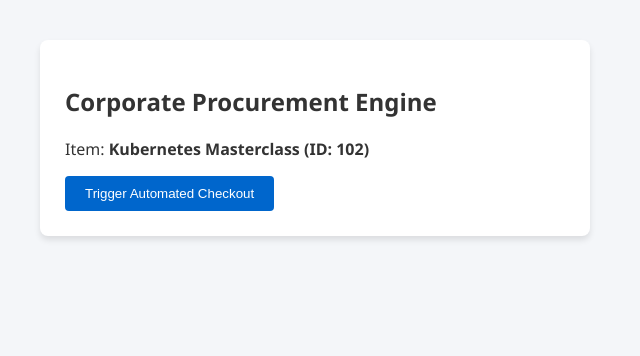
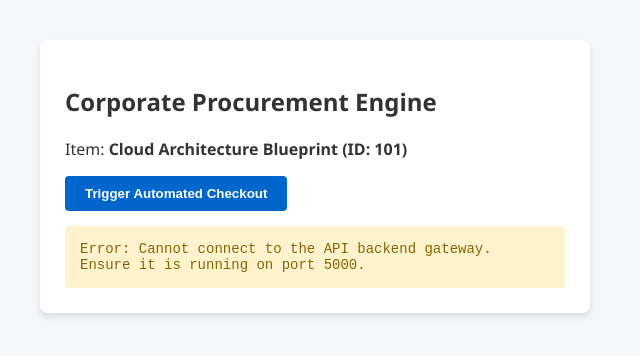
Before and after one commit to Simar0024/ReqRes-Playwright-QA, a website: page real-setup/frontend/index.html in a window 1280 px wide. Both pictures are taken after a click on the button "Trigger Automated Checkout". Shown: the whole page, without its empty margins (0-640 px from the left). Drawn offline with Linux system fonts and the light colour scheme; no server answers.

Commit message:
Restructuring project files

```diff
--- a/real-setup/frontend/index.html
+++ b/real-setup/frontend/index.html
@@ -6,15 +6,15 @@
     <style>
         body { font-family: 'Segoe UI', Arial, sans-serif; margin: 40px; background: #f4f6f9; color: #333; }
         .card { background: white; padding: 25px; border-radius: 8px; box-shadow: 0 4px 6px rgba(0,0,0,0.1); max-width: 500px; }
-        button { background: #0066cc; color: white; border: none; padding: 10px 20px; border-radius: 4px; cursor: pointer; }
+        button { background: #0066cc; color: white; border: none; padding: 10px 20px; border-radius: 4px; cursor: pointer; font-weight: bold; }
         button:hover { background: #0052a3; }
-        .status { margin-top: 15px; padding: 10px; border-radius: 4px; display: none; }
+        .status { margin-top: 15px; padding: 15px; border-radius: 4px; display: none; font-family: 'Courier New', Courier, monospace; white-space: pre-wrap; font-size: 14px; }
     </style>
 </head>
 <body>
     <div class="card">
         <h2>Corporate Procurement Engine</h2>
-        <p>Item: <strong>Kubernetes Masterclass (ID: 102)</strong></p>
+        <p>Item: <strong>Cloud Architecture Blueprint (ID: 101)</strong></p>
         <button id="checkoutBtn">Trigger Automated Checkout</button>
         <div id="statusBox" class="status"></div>
     </div>
@@ -26,14 +26,20 @@
                 const response = await fetch('http://localhost:5000/api/v1/orders', {
                     method: 'POST',
                     headers: { 'Content-Type': 'application/json', 'x-api-key': 'prod-secret-gate-key' },
-                    body: JSON.stringify({ itemId: 102, quantity: 1, userEmail: "devops@firm.com" })
+                    // UPDATED: itemId changed to 101 to route through the successful 201 checkout pathway
+                    body: JSON.stringify({ itemId: 101, quantity: 1, userEmail: "devops@firm.com" })
                 });
                 const data = await response.json();
                 statusBox.style.display = "block";
                 statusBox.style.background = response.ok ? "#d4edda" : "#f8d7da";
+                statusBox.style.color = response.ok ? "#155724" : "#721c24";
                 statusBox.innerText = JSON.stringify(data, null, 2);
             } catch (err) {
                 console.error("Network interface error:", err);
+                statusBox.style.display = "block";
+                statusBox.style.background = "#fff3cd";
+                statusBox.style.color = "#856404";
+                statusBox.innerText = "Error: Cannot connect to the API backend gateway. Ensure it is running on port 5000.";
             }
         });
     </script>
--- a/real-setup/playwright.config.js
+++ b/real-setup/playwright.config.js
@@ -13,9 +13,9 @@
 
   webServer: {
     command: 'node backend/server.js',
-    url: 'http://localhost:5000/', // CHANGED: Points to the new healthy endpoint instead of the intentional 500 error route
+    url: 'http://localhost:5000/', // Points to the new healthy endpoint
     reuseExistingServer: !process.env.CI,
-    timeout: 15000, // CHANGED: Increased to 15s to handle resource provisioning delays on GitHub runner systems
+    timeout: 15000,
   },
 
   use: {
```
Also changed, not shown: real-setup/backend/server.js (+0 -10 lines), real-setup/tests/real-setup.spec.js (+1 -14 lines), .github/workflows/api-allure.yml.
